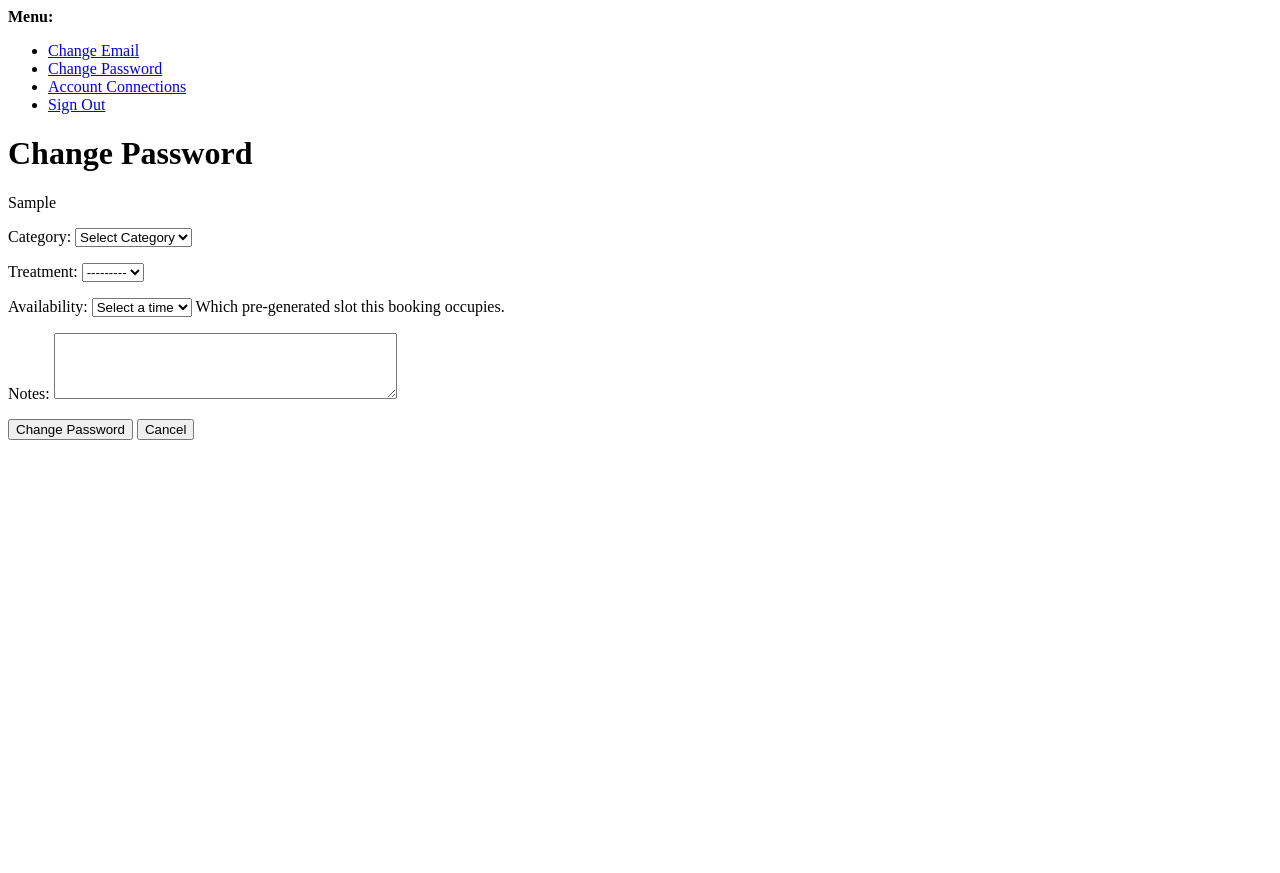
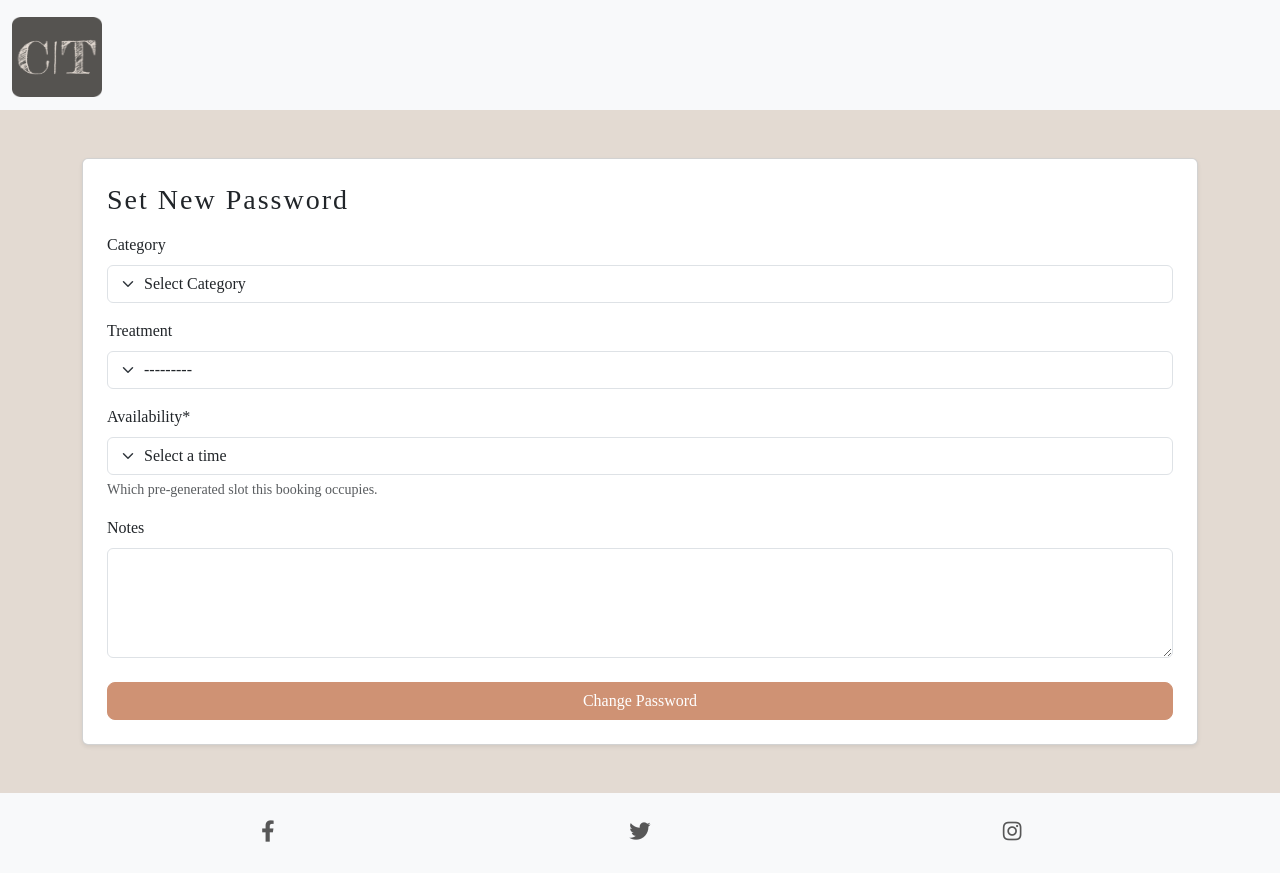
Before and after one commit to KellyT4425/ctbeauty-bookings, a Django app: template templates/account/password_reset_from_key.html in a window 1280 px wide. Before the commit the page ends 440 px from the top, so only its background shows below. Run offline with Django 4.2, Linux system fonts and the light colour scheme; a user stored in the database is signed in; tables that the repository leaves empty hold one stand-in row (values such as "Sample post"); the template is opened without the code that fills it: values that come from a table or form of the project are taken from there, most other values are stand-ins (such as "Sample title", 1, 10 or a date in 2020); some libraries are stand-ins or nearby versions; some web fonts are replaced.

Commit message:
fix(account): show "Check your email" after reset (correct templates).
chore(sites): set domain/protocol for email links

```diff
--- a/ct_bookings/settings.py
+++ b/ct_bookings/settings.py
@@ -72,7 +72,8 @@ EMAIL_USE_TLS = os.environ.get("EMAIL_USE_TLS", "True") == "True"
 DEFAULT_FROM_EMAIL = os.environ.get("DEFAULT_FROM_EMAIL", "noreply@ctbeauty.local")
 
 SITE_ID = 1
-ACCOUNT_DEFAULT_HTTP_PROTOCOL = "http"   # "https" in production
+# settings.py
+ACCOUNT_DEFAULT_HTTP_PROTOCOL = os.environ.get("ACCOUNT_PROTOCOL", "http")
 LOGIN_REDIRECT_URL = '/'
 LOGOUT_REDIRECT_URL = '/'
 
--- a/templates/account/password_reset_done.html
+++ b/templates/account/password_reset_done.html
@@ -9,7 +9,7 @@
     <div class="card-body p-4 text-center">
       <h1 class="h3 mb-3">{% trans "Check your email" %}</h1>
       <p class="text-muted">
-        {% trans "We've sent you an email with a link to reset your password. Please check your inbox and spam folder." %}
+        {% trans "We've sent you a link to reset your password. Please check your inbox and spam folder." %}
       </p>
       <a href="{% url 'account_login' %}" class="btn btn-outline-secondary mt-2">
         {% trans "Return to Sign In" %}
--- a/templates/account/password_reset_from_key.html
+++ b/templates/account/password_reset_from_key.html
@@ -1,46 +1,31 @@
-{% extends "account/base_entrance.html" %}
-{% load i18n %}
-{% load allauth %}
-{% block head_title %}
-    {% trans "Change Password" %}
-{% endblock head_title %}
+{% extends "base.html" %}
+{% load i18n crispy_forms_tags %}
+
+{% block head_title %}{% trans "Set New Password" %}{% endblock head_title %}
+
 {% block content %}
-    {% element h1 %}
-        {% if token_fail %}
-            {% trans "Bad Token" %}
-        {% else %}
+<div class="container my-5">
+  <div class="auth-card card shadow-sm mx-auto">
+    <div class="card-body p-4">
+      {% if token_fail %}
+        <h1 class="h3 mb-3">{% trans "Bad Token" %}</h1>
+        <p class="text-muted mb-4">
+          {% trans "That reset link is invalid or already used. Please request a new one." %}
+        </p>
+        <a class="btn btn-brand w-100" href="{% url 'account_reset_password' %}">
+          {% trans "Request New Link" %}
+        </a>
+      {% else %}
+        <h1 class="h3 mb-3">{% trans "Set New Password" %}</h1>
+        <form method="post" action="{{ action_url }}" novalidate>
+          {% csrf_token %}
+          {{ form|crispy }}
+          <button type="submit" class="btn btn-brand w-100 mt-2">
             {% trans "Change Password" %}
-        {% endif %}
-    {% endelement %}
-    {% if token_fail %}
-        {% url 'account_reset_password' as passwd_reset_url %}
-        {% element p %}
-            {% blocktrans %}The password reset link was invalid, possibly because it has already been used.  Please request a <a href="{{ passwd_reset_url }}">new password reset</a>.{% endblocktrans %}
-        {% endelement %}
-    {% else %}
-        {% element form method="post" action=action_url %}
-            {% slot body %}
-                {% csrf_token %}
-                {{ redirect_field }}
-                {% element fields form=form %}
-                {% endelement %}
-            {% endslot %}
-            {% slot actions %}
-                {% element button type="submit" name="action" %}
-                    {% trans 'Change Password' %}
-                {% endelement %}
-                {% element button type="submit" form="logout-from-stage" tags="link,cancel" %}
-                    {% translate "Cancel" %}
-                {% endelement %}
-            {% endslot %}
-        {% endelement %}
-    {% endif %}
-    {% if not cancel_url %}
-        <form id="logout-from-stage"
-              method="post"
-              action="{% url 'account_logout' %}">
-            <input type="hidden" name="next" value="{% url 'account_login' %}">
-            {% csrf_token %}
+          </button>
         </form>
-    {% endif %}
+      {% endif %}
+    </div>
+  </div>
+</div>
 {% endblock content %}
```
Also changed, not shown: templates/account/password_change.html (deleted, +0 -25 lines), templates/account/password_reset_from_key_done.html (+17 -11 lines).
